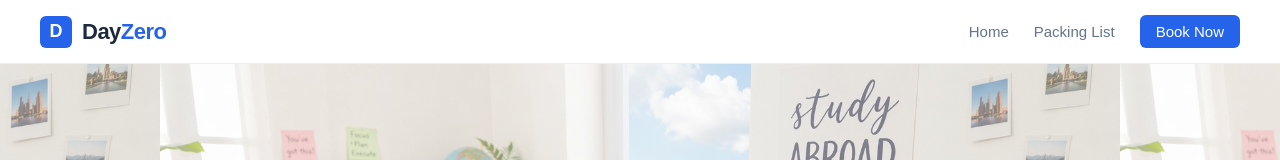
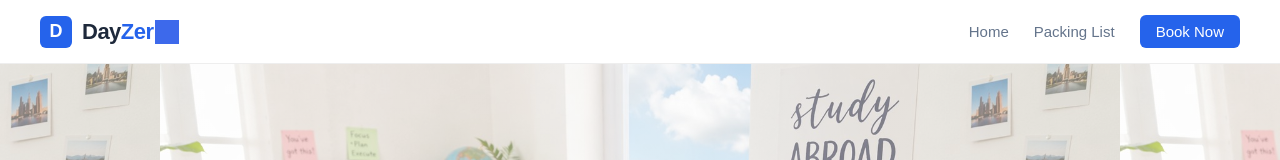
Before and after one commit to Gayatrree/dayzero-frontend, a React (Create React App) app: page / in a window 1280 px wide. Shown: the top 160 px of the page. Built offline with nearby package versions, Linux system fonts and the light colour scheme.

Commit message:
added logo

```diff
--- a/src/components/Navbar.js
+++ b/src/components/Navbar.js
@@ -1,4 +1,5 @@
 import { Link } from "react-router-dom";
+import logoIcon from '../assets/dayzero logo.jpg';
 
 function Navbar() {
   return (
@@ -37,9 +38,24 @@ function Navbar() {
   fontSize: "22px",
   color: "#1e293b",
   fontWeight: "800",
-          letterSpacing: "-0.5px"
+  letterSpacing: "-0.5px",
+  display: "flex",       // Added to align text and image
+  alignItems: "center"   // Keeps the globe level with the letters
 }}>
-          Day<span style={{ color: "#2563eb" }}>Zero</span>
+  Day
+  <span style={{ color: "#2563eb", display: "flex", alignItems: "center" }}>
+    Zer
+    <img
+      src={logoIcon}
+      alt="o"
+      style={{
+        height: "24px",      // Slightly larger than the font size to look balanced
+        marginLeft: "1px",   // Tiny gap so it doesn't touch the 'r'
+        filter: "brightness(0) saturate(100%) invert(31%) sepia(94%) saturate(1279%) hue-rotate(209deg) brightness(96%) contrast(92%)"
+        // The filter above forces the black logo to match your #2563eb blue!
+      }}
+    />
+  </span>
 </h2>
       </Link>
 
```
Also changed, not shown: src/assets/dayzero logo.jpg (added). Lines whose indentation alone changed are shown as unchanged.
